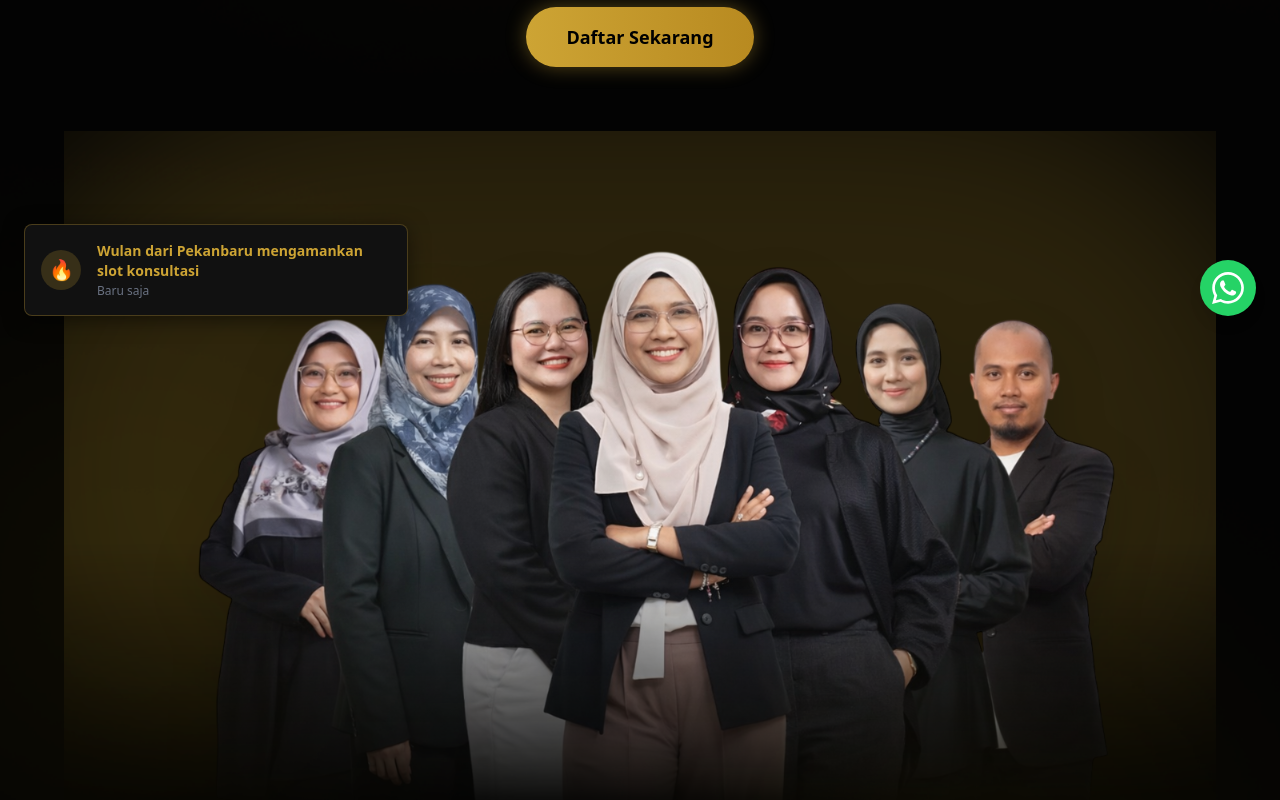
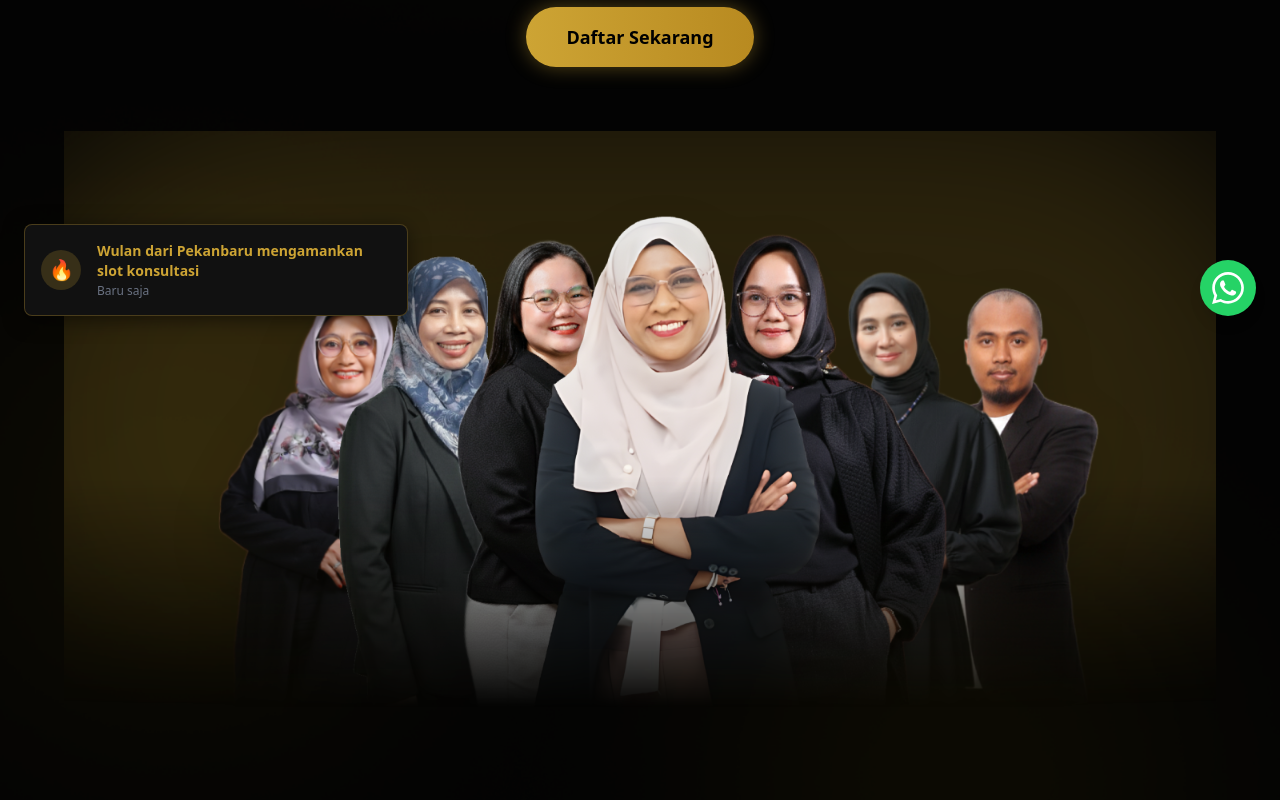
Before and after one commit to websitepraktiqu/marketing, a Next.js app: page /mentoring-ultimate-mastery in a window 1280 px wide. Shown: the part 460-1260 px from the top of the page. Built offline with nearby package versions, Linux system fonts and the light colour scheme.

Commit message:
Add Images and Change Images Hero Section.

```diff
--- a/app/mentoring-ultimate-mastery/page.tsx
+++ b/app/mentoring-ultimate-mastery/page.tsx
@@ -37,7 +37,7 @@ export default function MentoringUltimateMastery() {
                         <div className="mt-16 relative animate-fade-in-up [mask-image:linear-gradient(to_bottom,black_60%,transparent_100%)]">
                             <div className="absolute top-1/2 left-1/2 -translate-x-1/2 -translate-y-1/2 w-[120%] h-[120%] bg-[#CDA434]/20 blur-[100px] rounded-full -z-10"></div>
                             <Image
-                                src="/images/mentoring/hero-team.png"
+                                src="/images/mentoring/hero-team-new.png"
                                 alt="Praktiqu Mentorship Team"
                                 width={1024}
                                 height={576}
```
Also changed, not shown: public/images/mentoring/hero-team-new.png (added).
